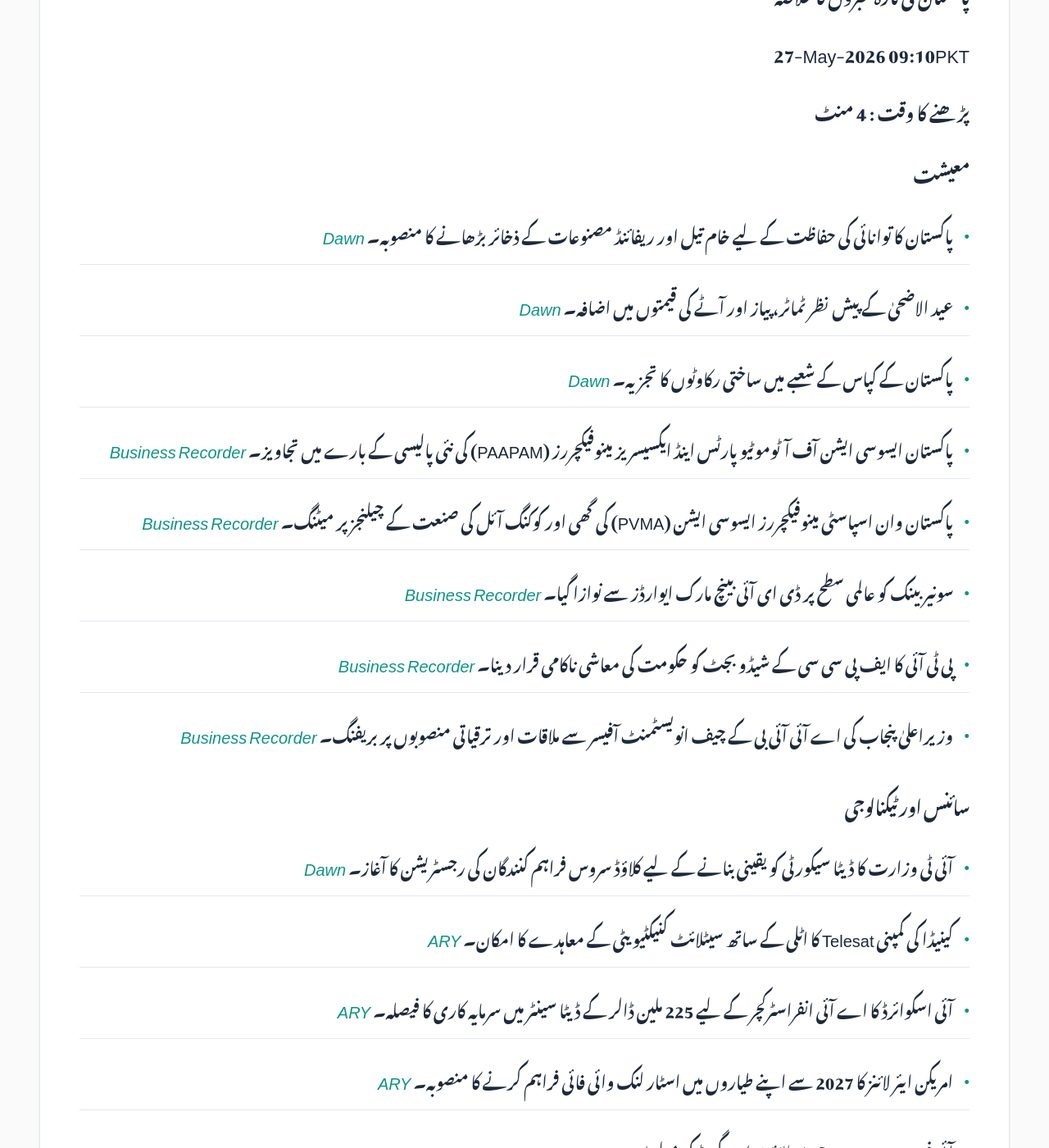
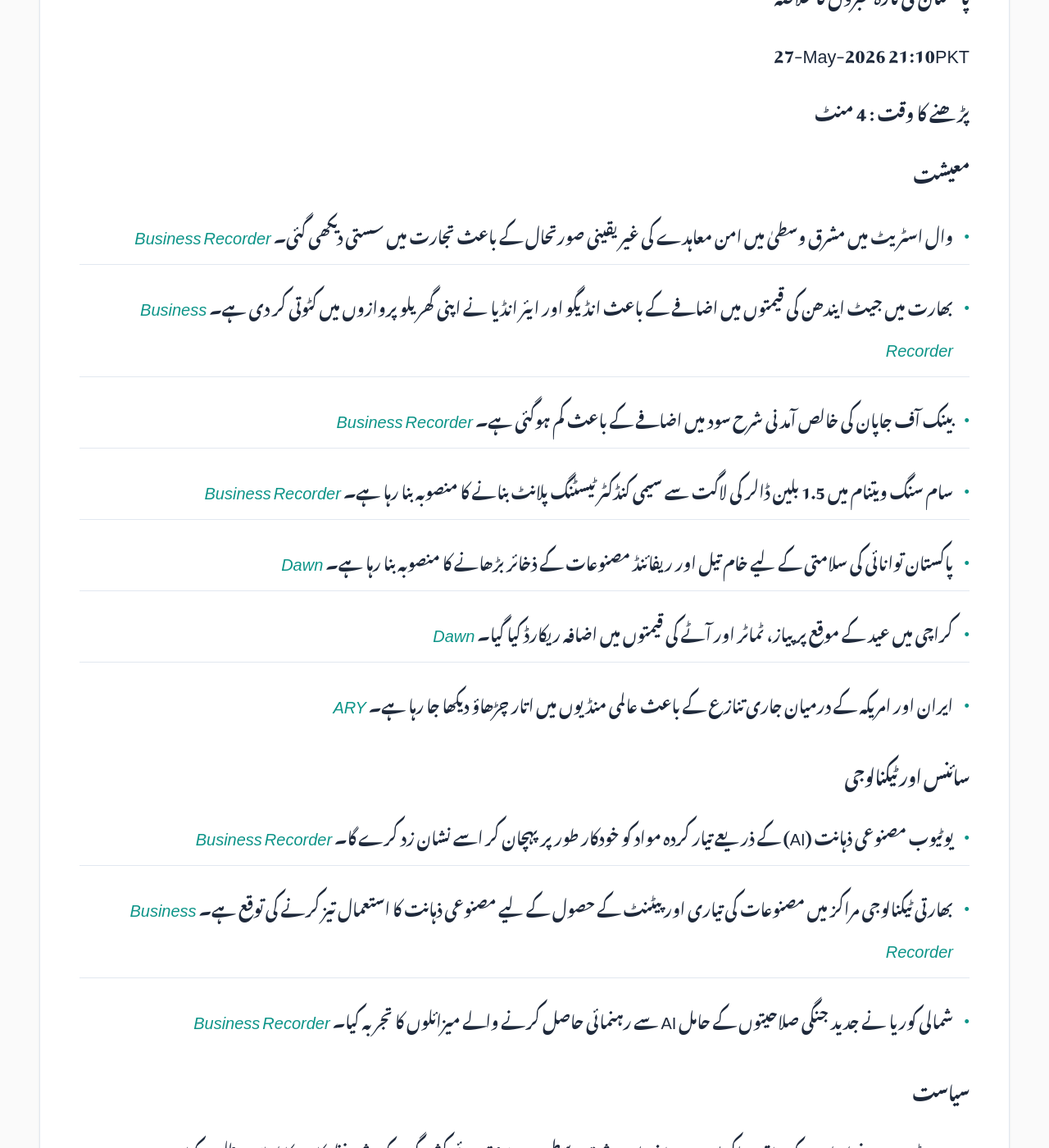
Before and after one commit to zsubzwary/news, a Jekyll site: the page built from ur/index.md, in a window 1280 px wide and 1400 px high, scrolled down 354 px. Shown: the whole window at 82% size. Built offline with Jekyll 4.4.1, drawn with Linux system fonts in a browser that asks for light colours; some web fonts are replaced; comment, search, counter and statistics services are not loaded; some of the changed text lies outside the part shown.

Commit message:
DateTime; 2026-05-27T16:10:47.376Z

```diff
--- a/ur/index.md
+++ b/ur/index.md
@@ -7,62 +7,50 @@ rtl: true
 
 پاکستان کی تازہ خبروں کا خلاصہ
 
- &lrm; 27-May-2026 09:10PKT
+ &lrm; 27-May-2026 21:10PKT
 
 پڑھنے کا وقت : 4 منٹ
 
 ### معیشت
-- پاکستان کا توانائی کی حفاظت کے لیے خام تیل اور ریفائنڈ مصنوعات کے ذخائر بڑھانے کا منصوبہ۔ *[Dawn](https://www.dawn.com/news/2003379/islamabad-plans-oil-reserves-storage-push)*
-- عید الاضحیٰ کے پیش نظر ٹماٹر، پیاز اور آٹے کی قیمتوں میں اضافہ۔ *[Dawn](https://www.dawn.com/news/2003380/tomato-onion-and-flour-rates-surge)*
-- پاکستان کے کپاس کے شعبے میں ساختی رکاوٹوں کا تجزیہ۔ *[Dawn](https://www.dawn.com/news/2003376/analysis-structural-barriers-hindering-cotton-revival-plan)*
-- پاکستان ایسوسی ایشن آف آٹوموٹیو پارٹس اینڈ ایکسیسریز مینوفیکچررز (PAAPAM) کی نئی پالیسی کے بارے میں تجاویز۔ *[Business Recorder](https://www.brecorder.com/news/40422913/govt-urged-to-evolve-strategy-aimed-at-developing-local-industry)*
-- پاکستان وان اسپاسٹی مینوفیکچررز ایسوسی ایشن (PVMA) کی گھی اور کوکنگ آئل کی صنعت کے چیلنجز پر میٹنگ۔ *[Business Recorder](https://www.brecorder.com/news/40422924/pvma-holds-meeting-challenges-confronting-ghee-cooking-oil-industry-discussed-in-detail)*
-- سونیر بینک کو عالمی سطح پر ڈی ای آئی بینچ مارک ایوارڈز سے نوازا گیا۔ *[Business Recorder](https://www.brecorder.com/news/40422925/soneri-bank-wins-dei-benchmark-awards-2026)*
-- پی ٹی آئی کا ایف پی سی سی کے شیڈو بجٹ کو حکومت کی معاشی ناکامی قرار دینا۔ *[Business Recorder](https://www.brecorder.com/news/40422927/fpccis-shadow-budget-reflects-govts-economic-failure-pti)*
-- وزیراعلیٰ پنجاب کی اے آئی آئی بی کے چیف انویسٹمنٹ آفیسر سے ملاقات اور ترقیاتی منصوبوں پر بریفنگ۔ *[Business Recorder](https://www.brecorder.com/news/40422918/cm-briefs-aiib-chief-investment-officer-about-development-projects)*
+- وال اسٹریٹ میں مشرق وسطیٰ میں امن معاہدے کی غیر یقینی صورتحال کے باعث تجارت میں سستی دیکھی گئی۔ *[Business Recorder](https://www.brecorder.com/news/40423001/wall-street-muted-due-to-mideast-peace-deal-uncertainty)*
+- بھارت میں جیٹ ایندھن کی قیمتوں میں اضافے کے باعث انڈیگو اور ایئر انڈیا نے اپنی گھریلو پروازوں میں کٹوتی کر دی ہے۔ *[Business Recorder](https://www.brecorder.com/news/40422996/indigo-air-india-cut-june-july-domestic-flights-amid-high-jet-fuel-prices-sources-say)*
+- بینک آف جاپان کی خالص آمدنی شرح سود میں اضافے کے باعث کم ہوگئی ہے۔ *[Business Recorder](https://www.brecorder.com/news/40422987/bojs-net-income-falls-due-to-higher-interest-payments-on-reserves)*
+- سام سنگ ویتنام میں 1.5 بلین ڈالر کی لاگت سے سیمی کنڈکٹر ٹیسٹنگ پلانٹ بنانے کا منصوبہ بنا رہا ہے۔ *[Business Recorder](https://www.brecorder.com/news/40422982/samsung-plans-15-billion-chip-testing-plant-in-vietnam-document-shows)*
+- پاکستان توانائی کی سلامتی کے لیے خام تیل اور ریفائنڈ مصنوعات کے ذخائر بڑھانے کا منصوبہ بنا رہا ہے۔ *[Dawn](https://www.dawn.com/news/2003379/islamabad-plans-oil-reserves-storage-push)*
+- کراچی میں عید کے موقع پر پیاز، ٹماٹر اور آٹے کی قیمتوں میں اضافہ ریکارڈ کیا گیا۔ *[Dawn](https://www.dawn.com/news/2003380/tomato-onion-and-flour-rates-surge)*
+- ایران اور امریکہ کے درمیان جاری تنازع کے باعث عالمی منڈیوں میں اتار چڑھاؤ دیکھا جا رہا ہے۔ *[ARY](https://arynews.tv/iran-war-divides-world-markets-into-winners-losers)*
 
 ### سائنس اور ٹیکنالوجی
-- آئی ٹی وزارت کا ڈیٹا سیکورٹی کو یقینی بنانے کے لیے کلاؤڈ سروس فراہم کنندگان کی رجسٹریشن کا آغاز۔ *[Dawn](https://www.dawn.com/news/2003294/it-ministry-starts-registering-cloud-service-providers-to-ensure-data-security)*
-- کینیڈا کی کمپنی Telesat کا اٹلی کے ساتھ سیٹلائٹ کنیکٹیویٹی کے معاہدے کا امکان۔ *[ARY](https://arynews.tv/telesat-discusses-satellite-services-with-italy)*
-- آئی اسکوائرڈ کا اے آئی انفراسٹرکچر کے لیے 225 ملین ڈالر کے ڈیٹا سینٹر میں سرمایہ کاری کا فیصلہ۔ *[ARY](https://arynews.tv/i-squared-makes-bold-move-in-ai-infrastructure)*
-- امریکن ایئر لائنز کا 2027 سے اپنے طیاروں میں اسٹار لنک وائی فائی فراہم کرنے کا منصوبہ۔ *[ARY](https://arynews.tv/american-airlines-to-upgrade-in-flight-wi-fi)*
-- آئی فون 18 پرو میں 5 جی سیٹلائٹ اپ گریڈ کی معلومات۔ *[ARY](https://arynews.tv/iphone-18-pros-5g-satellite-upgrade-explained)*
-- ایران میں مہینوں سے بند انٹرنیٹ کی خدمات جزوی طور پر بحال۔ *[Dawn](https://www.dawn.com/news/2003357/internet-partially-restored-in-iran-after-months-long-shutdown)*
-
-### موسم
-- سندھ کے مختلف علاقوں میں شدید ہیٹ ویو کا انتباہ۔ *[Business Recorder](https://www.brecorder.com/news/40422929/met-warns-of-severe-heatwave-across-sindh-during-eid-days)*
-- مغربی یورپ میں ریکارڈ توڑ گرمی کی لہر۔ *[Dawn](https://www.dawn.com/news/2003256/more-climate-records-under-threat-as-spring-heatwave-bakes-western-europe)*
-- کراچی اور لاہور سمیت مختلف شہروں کے موسم کی صورتحال۔ *[Business Recorder](https://www.brecorder.com/news/40422897/the-weather)*
+- یوٹیوب مصنوعی ذہانت (AI) کے ذریعے تیار کردہ مواد کو خودکار طور پر پہچان کر اسے نشان زد کرے گا۔ *[Business Recorder](https://www.brecorder.com/news/40423000/youtube-says-will-flag-ai-generated-content)*
+- بھارتی ٹیکنالوجی مراکز میں مصنوعات کی تیاری اور پیٹنٹ کے حصول کے لیے مصنوعی ذہانت کا استعمال تیز کرنے کی توقع ہے۔ *[Business Recorder](https://www.brecorder.com/news/40422989/ai-to-turbocharge-patent-creation-at-india-tech-hubs-executives-say)*
+- شمالی کوریا نے جدید جنگی صلاحیتوں کے حامل AI سے رہنمائی حاصل کرنے والے میزائلوں کا تجربہ کیا۔ *[Business Recorder](https://www.brecorder.com/news/40422984/north-korea-tests-ai-guided-missiles-and-artillery-rockets-designed-for-modern-warfare-kcna-says)*
 
 ### سیاست
-- جماعت اسلامی اور ٹی ٹی اے پی کا ابرہام ایکارڈز میں شامل ہونے کی مخالفت۔ *[Dawn](https://www.dawn.com/news/2003373/jamaat-ttap-alliance-oppose-call-to-join-abraham-accords)*
-- وزیر موسمیاتی تبدیلی کا بھارت کو سندھ طاس معاہدے کے احترام پر زور۔ *[Dawn](https://www.dawn.com/news/2003262/climate-minister-musadik-malik-warns-against-water-aggression-urges-india-to-respect-iwt)*
-- سپریم کورٹ کا سرکاری ملازمین کے ازدواجی جوڑوں کی ایک ساتھ تعیناتی کے حق پر فیصلہ۔ *[Dawn](https://www.dawn.com/news/2003360/supreme-court-upholds-spouses-right-to-joint-posting)*
+- صدر ٹرمپ نے ایران کے ساتھ مذاکرات میں تاخیر اور مشرق وسطیٰ میں بڑھتی ہوئی کشیدگی کے پیش نظر کابینہ کا اجلاس طلب کیا ہے۔ *[Dawn](https://www.dawn.com/news/2003490/trump-calls-full-cabinet-meeting-amid-negotiation-slowdown-with-iran)*
+- صدر ٹرمپ کے 'بورڈ آف پیس' کا غزہ کی تعمیر نو کے لیے مختص سرکاری فنڈ خالی ہو چکا ہے۔ *[Dawn](https://www.dawn.com/news/2003486/trump-board-of-peaces-official-gaza-fund-is-empty)*
+- بھارت نے اپنے ملک میں خود مختار طور پر پانچویں نسل کے لڑاکا طیارے تیار کرنے کے لیے تجاویز طلب کر لی ہیں۔ *[Dawn](https://www.dawn.com/news/2003481/india-seeks-proposals-for-5th-generation-combat-jets-ani)*
+- نائب وزیراعظم اسحاق ڈار نے نیویارک میں اقوام متحدہ کے سیکرٹری جنرل سے ملاقات کی اور علاقائی امن پر تبادلہ خیال کیا۔ *[Dawn](https://www.dawn.com/news/2003453/fm-dar-assures-un-chief-of-pakistans-continued-engagement-and-dialogue-to-restore-peace-in-region)*
+- بھارت میں غیر قانونی تارکین وطن کے خلاف سخت کارروائی کے باعث سینکڑوں افراد بنگلہ دیش کی طرف فرار ہو گئے۔ *[Dawn](https://www.dawn.com/news/2003484/hundreds-flee-india-migrant-crackdown-towards-bangladesh)*
+- پاکستان اور کولمبیا کے درمیان تجارتی اور دفاعی شعبوں میں تعاون بڑھانے پر اتفاق ہوا۔ *[Business Recorder](https://www.brecorder.com/news/40422995/pakistan-colombia-agree-to-deepen-cooperation-across-key-sectors)*
 
 ### قومی
-- صدر اور وزیراعظم کا عید الاضحیٰ کے موقع پر امت مسلمہ کے لیے خصوصی پیغام۔ *[Dawn](https://www.dawn.com/news/2003371/president-pm-stress-care-for-underprivileged-on-eidul-azha)*
-- نئی ایئر لائن ساؤتھ ایئر کی گوادر کے لیے آزمائشی پرواز کا کامیاب آغاز۔ *[Dawn](https://www.dawn.com/news/2003365/new-airline-south-air-operates-trial-flight-to-gwadar)*
-- جہلم کے ضلع پنڈ دادن خان میں زلزلہ، ایک ہلاکت اور 11 افراد زخمی۔ *[Dawn](https://www.dawn.com/news/2003299/at-least-one-killed-11-injured-as-earthquake-damages-houses-in-punjabs-jhelum-district)*
-- پنجاب اور بلوچستان میں عید کے موقع پر ممنوعہ گروہوں کے لیے جانوروں کی کھال جمع کرنے پر پابندی۔ *[Dawn](https://www.dawn.com/news/2003310/punjab-home-department-lists-organisations-barred-from-collecting-animal-hides-on-eidul-azha)*
-- شہزادہ رحیم کا پاکستان دورہ اور ترقیاتی تعاون کا عزم۔ *[Dawn](https://www.dawn.com/news/2003265/prince-rahim-winds-up-pakistan-visit-after-week-of-meetings-with-political-leadership-development-assurances)*
-- کراچی میں شادی شدہ جوڑے کے قتل کے معاملے میں مشتبہ شخص کی گرفتاری۔ *[Dawn](https://www.dawn.com/news/2003254/police-arrest-suspect-in-killing-of-newly-married-couple-in-karachis-malir-spokesperson)*
-- کراچی میں پانی کی فراہمی کے لیے نئے پمپنگ اسٹیشن کا افتتاح۔ *[Business Recorder](https://www.brecorder.com/news/40422921/mayor-karachi-inaugurates-water-supply-project)*
-- سیلانی ویلفیئر کا ملک بھر میں اجتماعی قربانی کا بڑا پروگرام۔ *[Business Recorder](https://www.brecorder.com/news/40422922/saylani-to-perform-collective-qurbani-at-over-200-locations)*
-- کراچی کے گرتے ہوئے معیار اور انتظامی ناکامیوں پر ماہرین کی تشویش۔ *[Business Recorder](https://www.brecorder.com/news/40422898/slow-death-of-a-city-of-teeming-millions)*
-- فیسل آباد میں لیبر رائٹس (مزدوروں کے حقوق) پر ورکشاپ کا انعقاد۔ *[Business Recorder](https://www.brecorder.com/news/40422919/hrcp-holds-workshop-on-labour-rights)*
-- کراچی میں کامیابیت کے ساتھ عید کے لیے مویشی منڈی کا اختتام۔ *[Business Recorder](https://www.brecorder.com/news/40422920/awam-dost-cattle-market-concludes-on-successful-note)*
-- بابا فرید کے 784 ویں سالانہ عرس کے حوالے سے پنجاب حکومت کے اقدامات۔ *[Business Recorder](https://www.brecorder.com/news/40422917/784th-annual-urs-celebrations-of-baba-farid-punjab-govt-committed-to-ensuring-provision-of-facilities)*
+- وزیراعظم شہباز شریف نے عید کے موقع پر پاک فوج کے سربراہان کو مبارکباد دی اور ان کی قربانیوں کو سراہا۔ *[Dawn](https://www.dawn.com/news/2003477/pm-shehbaz-extends-eid-greetings-to-armed-forces-chiefs-pays-tribute-to-on-duty-personnel)*
+- سی ڈی ایف عاصم منیر نے بلوچستان کے سرحدی علاقوں میں تعینات افواج کے دستوں کے ساتھ عید منائی۔ *[Dawn](https://www.dawn.com/news/2003468/cdf-munir-spends-eidul-azha-with-frontline-troops-in-zhob-says-brutal-acts-cannot-weaken-nations-resolve)*
+- کراچی میں پانی کا بحران دوسرے مہینے میں داخل ہو چکا ہے، جس سے شہری شدید مشکلات کا شکار ہیں۔ *[Dawn](https://www.dawn.com/news/2003354/eid-with-dry-taps-as-karachi-water-crisis-enters-second-month)*
+- نئی نجی ایئر لائن 'ساؤتھ ایئر' نے کراچی سے گوادر کے لیے اپنی پہلی آزمائشی پرواز کا کامیاب آغاز کیا۔ *[Dawn](https://www.dawn.com/news/2003365/new-airline-south-air-operates-trial-flight-to-gwadar)*
+- سی ٹی ڈی نے کراچی میں چینی شہریوں پر حملے میں ملوث دہشت گردوں کو گرفتار کر لیا ہے۔ *[ARY](https://arynews.tv/ctd-arrests-two-sra-terrorists-for-attack-on-chinese-nationals)*
+- صدر اور وزیراعظم نے عید کے موقع پر غریب اور مستحقین کی دیکھ بھال کرنے کی اہمیت پر زور دیا۔ *[Dawn](https://www.dawn.com/news/2003371/president-pm-stress-care-for-underprivileged-on-eidul-azha)*
 
 ### بین الاقوامی
-- ایران کا امریکہ کی جانب سے جنگ بندی کی خلاف ورزی پر سخت ردعمل کا انتباہ۔ *[Dawn](https://www.dawn.com/news/2003367/iran-vows-not-to-let-aggression-go-unanswered-after-us-violates-truce)*
-- امریکہ کا نیٹو کے لیے فوجی امداد میں کمی کا منصوبہ۔ *[Dawn](https://www.dawn.com/news/2003396/us-plans-to-cut-bombers-warships-for-nato-in-crisis)*
-- پاکستان کا ایران اور امریکہ کے درمیان کشیدگی کم کرنے کے لیے سفارت کاری پر زور۔ *[Dawn](https://www.dawn.com/news/2003210/pakistan-stresses-need-for-restraint-de-escalation-in-iran-us-conflict)*
-- حج کے موقع پر مسلمانوں کے اتحاد اور بہتر حالات کے لیے دعائیں ۔ *[Dawn](https://www.dawn.com/news/2003259/prayers-offered-for-muslim-unity-ummahs-better-conditions-in-haj-sermon-as-pilgrims-gather-at-arafat)*
-- اسرائیل کی جانب سے انسانی حقوق کے کارکنوں کے ساتھ بدسلوکی اور جرات مندی۔ *[Business Recorder](https://www.brecorder.com/news/40422899/arrogance-of-impunity)*
+- اسرائیل نے غزہ میں حماس کے مسلح ونگ کے نئے سربراہ محمد ادہ کو ہلاک کرنے کا دعویٰ کیا ہے۔ *[Dawn](https://www.dawn.com/news/2003457/israel-claims-it-killed-new-hamas-armed-wing-chief-in-gaza-strike)*
+- ایران نے امریکہ کی جانب سے جنگ بندی کی خلاف ورزی پر سخت ردعمل کا انتباہ دیتے ہوئے انتقام کا اعلان کیا ہے۔ *[Dawn](https://www.dawn.com/news/2003367/iran-vows-not-to-let-aggression-go-unanswered-after-us-violates-truce)*
+- ایران میں 88 دنوں کے طویل انٹرنیٹ بندش کے بعد سوشل میڈیا تک رسائی بحال ہوگئی ہے۔ *[Dawn](https://www.dawn.com/news/2003482/greetings-after-88-days-iranians-reconnect-after-worlds-longest-internet-shutdown)*
+- غزہ میں جنگ کے اثرات کی وجہ سے لوگ انتہائی مشکل حالات میں عید منا رہے ہیں۔ *[Dawn](https://www.dawn.com/news/2003467/no-feasts-no-joy-gazans-mark-a-dark-eid)*
+- امریکہ کی ریاست واشنٹن میں کیمیکل ٹینک پھٹنے کے نتیجے میں ایک شخص ہلاک اور متعدد زخمی ہوگئے۔ *[Dawn](https://www.dawn.com/news/2003451/chemical-tank-rupture-in-washington-state-causes-one-death-multiple-injuries)*
 
 ### کھیل
-- مراکش کا کھلاڑی ناف ایگورڈ کو ورلڈ کپ کے لیے منتخب کرنا۔ *[ARY](https://arynews.tv/morocco-picks-nayef-aguerd-for-world-cup-despite-injury-concerns)*
+- آسٹریلوی کپتان مچل مارش انجری کے باعث پاکستان کے خلاف ون ڈے سیریز سے باہر ہو گئے ہیں۔ *[Dawn](https://www.dawn.com/news/2003471/marsh-out-of-pakistan-odis-inglis-to-captain-australia)*
 
 ### دیگر
-- مشہور اداکار رمکانت دایاما کا انتقال۔ *[ARY](https://arynews.tv/ramakant-dayama-chak-de-india-actor-dies-at-69)*
-- مشہور شخصیات کی سوشل میڈیا سرگرمیاں اور خبریں۔ *[ARY](https://arynews.tv/jennifer-lopezs-sweet-memorial-day-post-with-son-goes-viral)*
+- حج کے موقع پر حاجیوں نے مکہ کے قریب شیطان کو کنکریاں مارنے کی روایتی رسم ادا کی۔ *[Dawn](https://www.dawn.com/news/2003461/haj-pilgrims-stone-the-devil-in-final-ritual)*
+- بھارت میں فٹ بال اسٹار لیونل میسی کے ایک بڑے مجسمے کو حفاظتی خدشات کی وجہ سے ہٹانے کا فیصلہ کیا گیا ہے۔ *[Business Recorder](https://www.brecorder.com/news/40422993/giant-messi-statue-in-india-to-be-removed-over-safety-concerns)*
```
